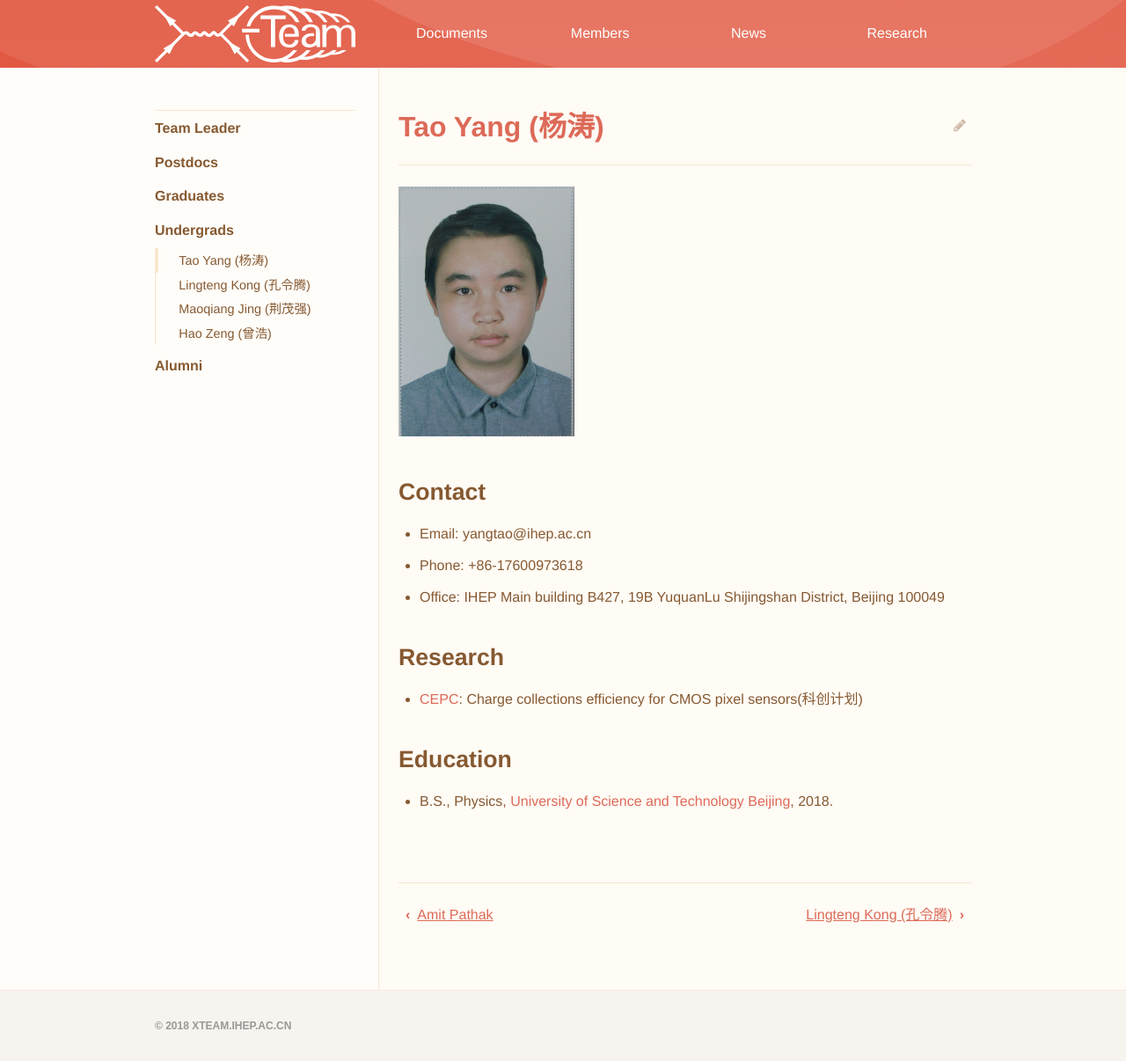
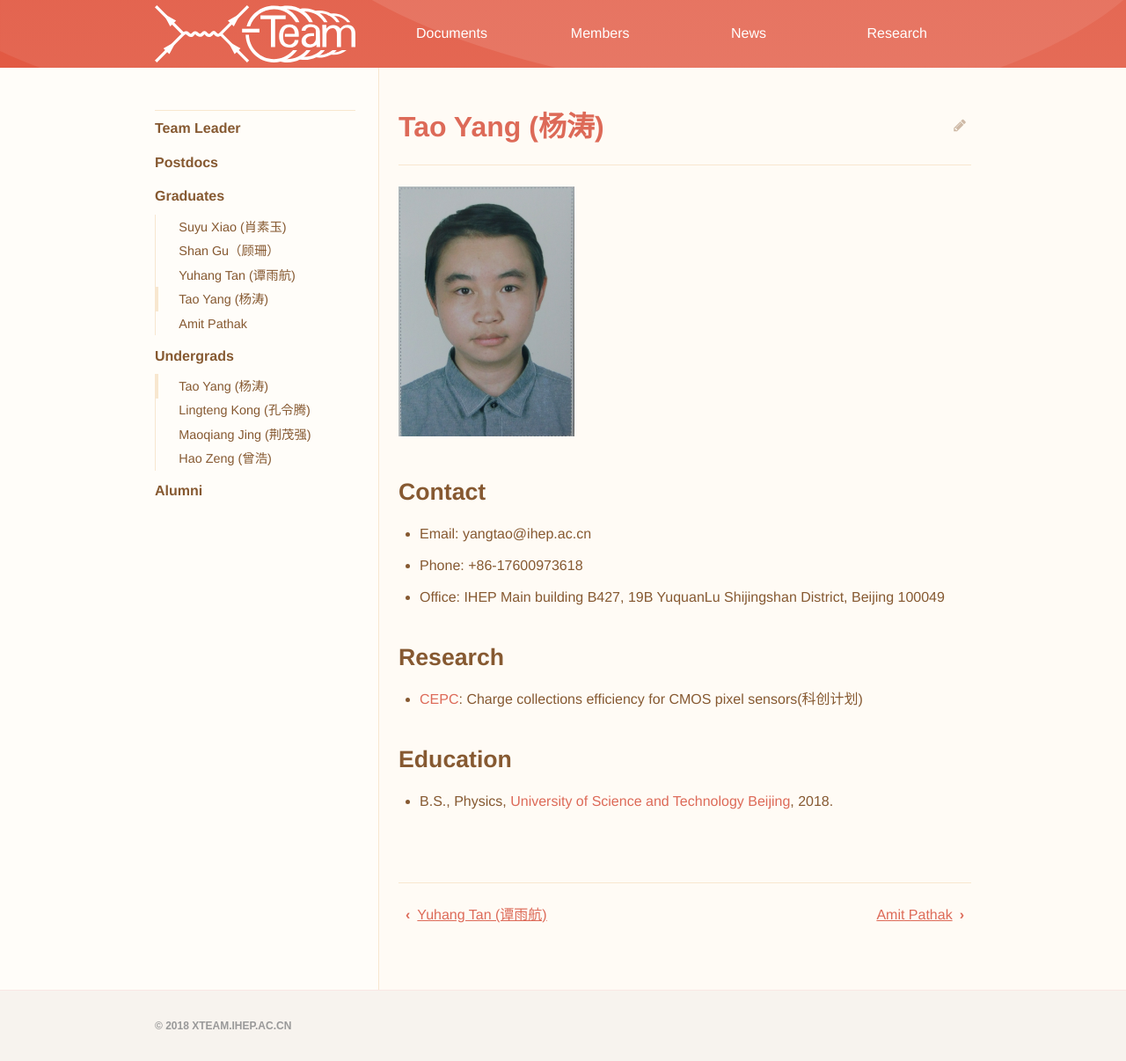
Before and after one commit to dt-np/xteam, a Jekyll site: the page built from _members/Tao_Yang.md, in a window 1280 px wide. Shown: the whole page at 88% size. Built offline with Jekyll 4.4.1, drawn with Linux system fonts in a browser that asks for light colours.

Commit message:
Update members.yml

```diff
--- a/_data/members.yml
+++ b/_data/members.yml
@@ -13,6 +13,7 @@
     - Suyu_Xiao
     - Shan_Gu
     - Yuhang_Tan
+    - Tao_Yang
     - Amit_Pathak
 - title: Undergrads
   pages:
```
